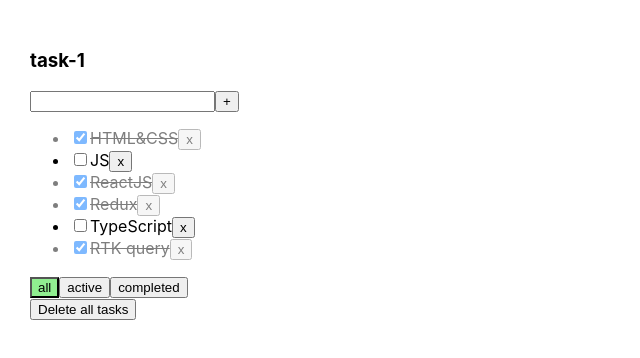
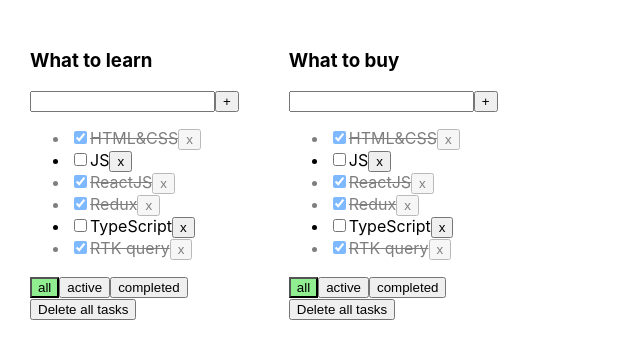
Before and after one commit to Daniyel-Tkachuk/todolist, a React (Vite) app: page / in a window 1280 px wide. Shown: the top 358 px of the page, without its empty margins (0-640 px from the left). Built offline with nearby package versions, Linux system fonts and the light colour scheme.

Commit message:
рефактор + изменили логику фильтрации тасок

```diff
--- a/src/App.tsx
+++ b/src/App.tsx
@@ -8,9 +8,20 @@
   isDone: boolean
 }
 
-export type FilterTasks = "all" | "active" | "completed"
+export type TodolistType = {
+  id: string
+  title: string
+  filter: FilterValues
+}
+
+export type FilterValues = "all" | "active" | "completed"
 
 export const App = () => {
+  const [todolists, setTodolists] = useState<TodolistType[]>([
+    {id: crypto.randomUUID(), title: 'What to learn', filter: 'all'},
+    {id: crypto.randomUUID(), title: 'What to buy', filter: 'all'},
+  ])
+
   const [tasks, setTasks] = useState<TaskType[]>([
     {id: crypto.randomUUID(), title: "HTML&CSS", isDone: true},
     {id: crypto.randomUUID(), title: "JS", isDone: false},
@@ -37,16 +48,27 @@
     const newTask = createTask(crypto.randomUUID(), taskTitle);
     setTasks([newTask, ...tasks])
   }
+  const changeFilter = (todoId: string, filter: FilterValues) => {
+    setTodolists(todolists.map(tl => tl.id === todoId ? {...tl, filter} : tl))
+  }
+
 
   return (
     <div className="app">
-      <Todolist title={"task-1"}
+      {
+        todolists.map(el => (
+          <Todolist key={el.id}
+                    todolist={el}
                     tasks={tasks}
+                    filter={el.filter}
                     deleteTask={deleteTask}
                     deleteAllTasks={deleteAllTasks}
                     addTask={addTask}
                     changeTaskStatus={changeTaskStatus}
+                    changeFilter={changeFilter}
           />
+        ))
+      }
     </div>
   )
 }
--- a/src/components/Todolist.tsx
+++ b/src/components/Todolist.tsx
@@ -1,19 +1,31 @@
-import {FilterTasks, TaskType} from "../App.tsx";
+import {FilterValues, TaskType, TodolistType} from "../App.tsx";
 import {Button} from "./Button.tsx";
 import {Task} from "./Task.tsx";
 import {ChangeEvent, useState, KeyboardEvent} from "react";
 
 type Props = {
-  title: string
+  todolist: TodolistType
   tasks: TaskType[]
+  filter: FilterValues
   deleteTask: (taskId: string) => void
   deleteAllTasks: () => void
   addTask: (taskTitle: string) => void
   changeTaskStatus: (taskId: string, isDone: boolean) => void
+  changeFilter: (todoId: string, filter: FilterValues) => void
 }
 
-export const Todolist = ({tasks, title, deleteTask, deleteAllTasks, addTask, changeTaskStatus}: Props) => {
-  const [filter, setFilter] = useState<FilterTasks>("all")
+export const Todolist = (props: Props) => {
+  const {
+    tasks,
+    todolist,
+    filter,
+    deleteTask,
+    deleteAllTasks,
+    addTask,
+    changeTaskStatus,
+    changeFilter
+  } = props
+
   const [taskTitle, setTaskTitle] = useState("")
   const [error, setError] = useState<string | null>(null)
 
@@ -34,6 +46,9 @@
     } else {
       setError("Title is required!")
     }
+  }
+  const changeFilterHandler = (filter: FilterValues) => {
+    changeFilter(todolist.id, filter)
   }
 
   const getFilteredTasks = () => {
@@ -58,7 +73,7 @@
 
   return (
     <div>
-      <h3>{title}</h3>
+      <h3>{todolist.title}</h3>
       <div>
         <input type="text"
                className={error ? "error" : ""}
@@ -77,9 +92,18 @@
       }
       <div>
         <div>
-          <Button className={filter === "all" ? "active-filter" : ""} title={"all"} onClick={() => setFilter("all")}/>
-          <Button className={filter === "active" ? "active-filter" : ""} title={"active"} onClick={() => setFilter("active")}/>
-          <Button className={filter === "completed" ? "active-filter" : ""} title={"completed"} onClick={() => setFilter("completed")}/>
+          <Button className={filter === "all" ? "active-filter" : ""}
+                  title={"all"}
+                  onClick={() => changeFilterHandler("all")}
+          />
+          <Button className={filter === "active" ? "active-filter" : ""}
+                  title={"active"}
+                  onClick={() => changeFilterHandler("active")}
+          />
+          <Button className={filter === "completed" ? "active-filter" : ""}
+                  title={"completed"}
+                  onClick={() => changeFilterHandler("completed")}
+          />
         </div>
         <div>
           <Button title={"Delete all tasks"} onClick={deleteAllTasks}/>
```
Lines whose indentation alone changed are shown as unchanged.
